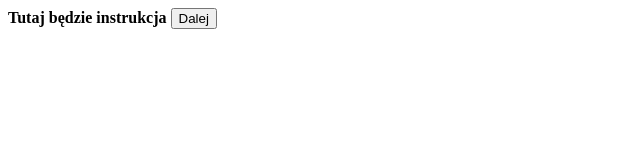
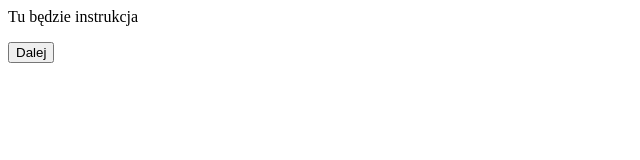
Before and after one commit to vmm1/nwstecz, a plain HTML site: page index.html in a window 1280 px wide. Shown: the whole page, without its empty margins (0-640 px from the left). Drawn offline with Linux system fonts and the light colour scheme.

Commit message:
Update index.html

```diff
--- a/index.html
+++ b/index.html
@@ -7,7 +7,7 @@
         <title>Test pamięci roboczej</title>
     </head>
     <body>
-        <b>Tutaj będzie instrukcja</b>
+        <p>Tu będzie instrukcja</p>
         <button type="button">Dalej</button>
     </body>
 </html>
```
